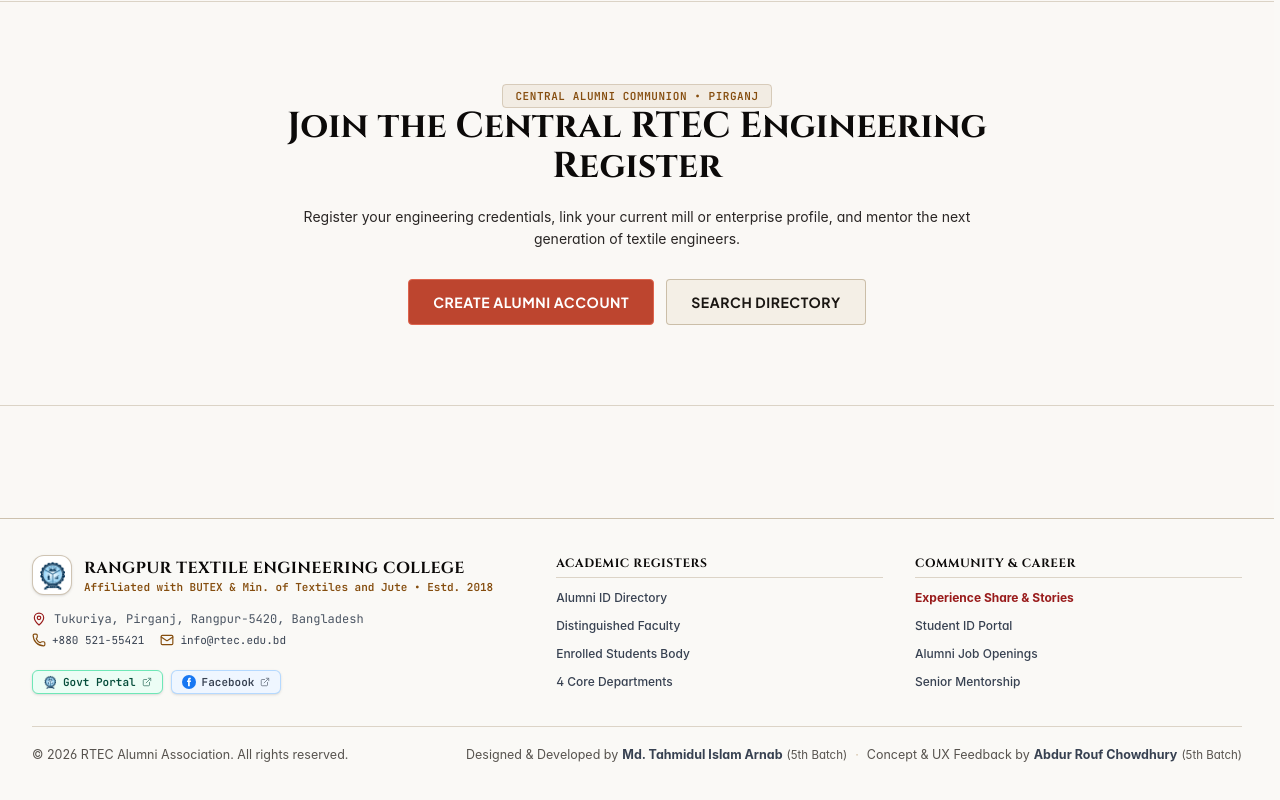
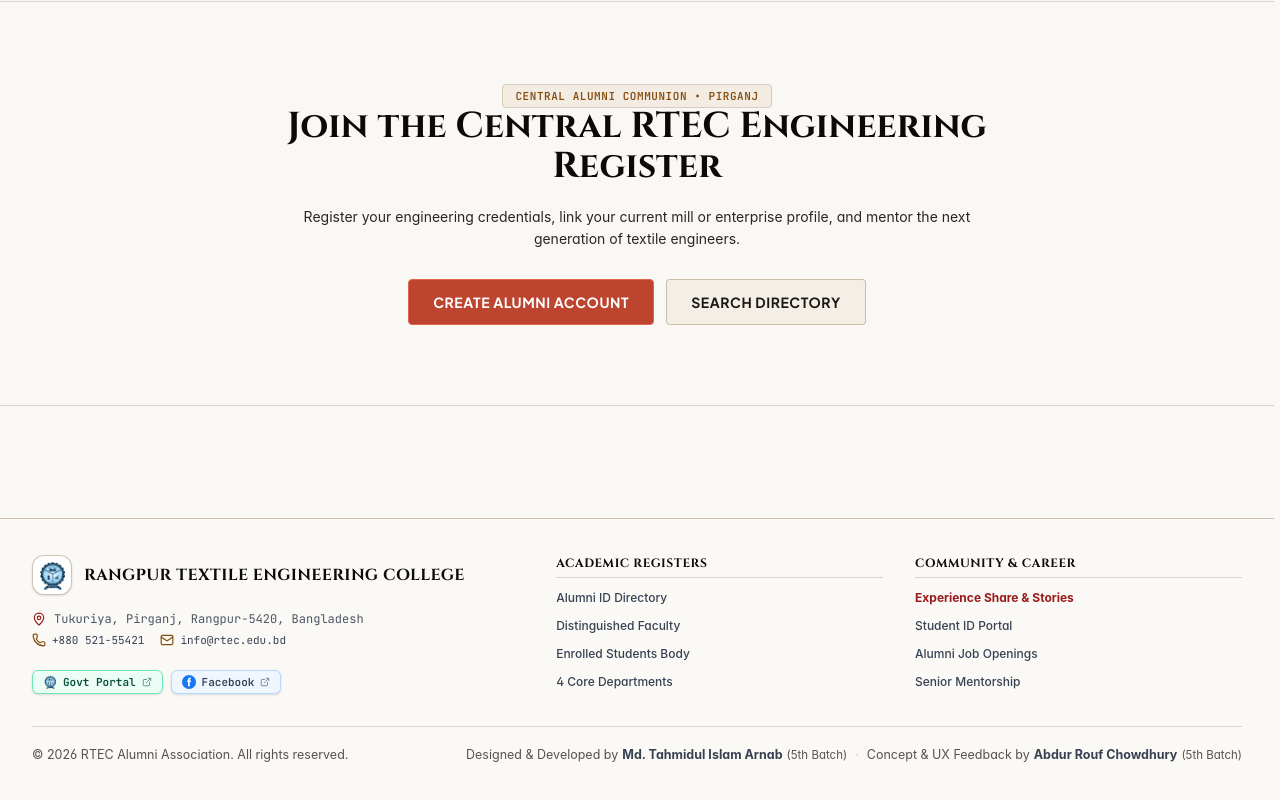
Before and after one commit to arnab761-blip/RTEC-Alumni, a React (Vite) app: page / in a window 1280 px wide. Shown: the part 4383-5183 px from the top of the page. Built offline with nearby package versions, Linux system fonts and the light colour scheme; no server answers.

Commit message:
Remove affiliation/estd subtitle under college name in Footer

```diff
--- a/src/components/Footer.jsx
+++ b/src/components/Footer.jsx
@@ -41,11 +41,6 @@ export default function Footer() {
                 <h3 className="font-serif-regal font-bold text-sm sm:text-base text-[#0C0A09] dark:text-[#FDFBF7] tracking-wide uppercase truncate">
                   {lang === 'bn' ? 'রংপুর টেক্সটাইল ইঞ্জিনিয়ারিং কলেজ' : 'Rangpur Textile Engineering College'}
                 </h3>
-                <p className="text-[10px] sm:text-[11px] text-[#854D0E] dark:text-[#DFCA9E] font-mono-tech font-bold">
-                  {lang === 'bn'
-                    ? 'বস্ত্র ও পাট মন্ত্রণালয় • বুটেক্স অধিভুক্ত • স্থাপিত ২০১৮'
-                    : 'Affiliated with BUTEX & Min. of Textiles and Jute • Estd. 2018'}
-                </p>
               </div>
             </div>
 
```
